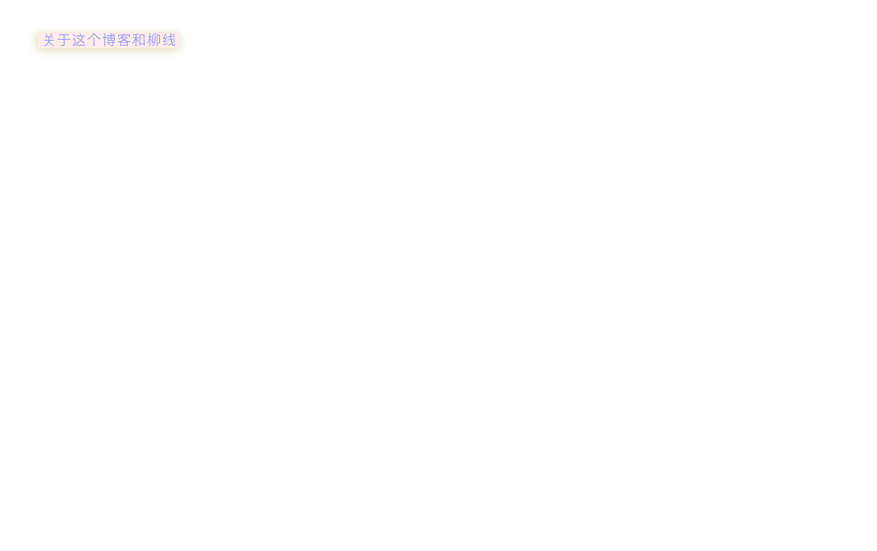
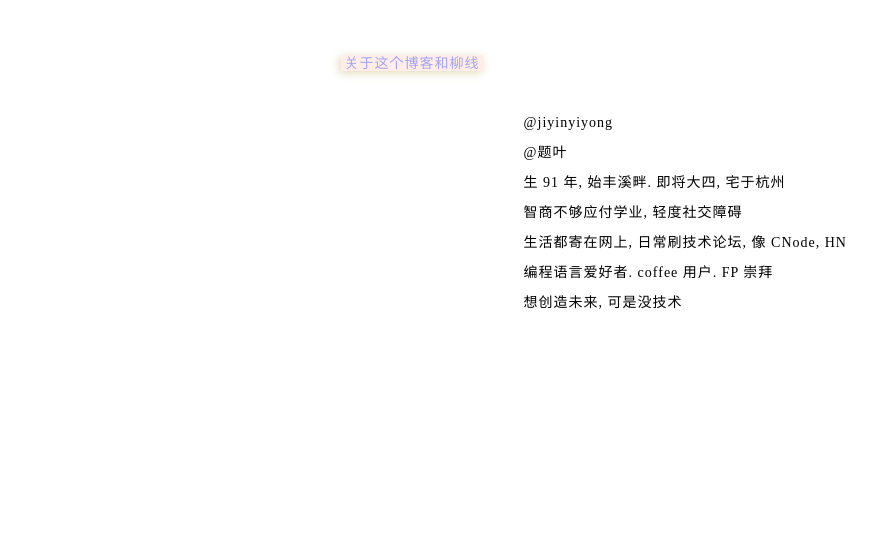
Before and after one commit to jiyinyiyong/blog, a plain HTML site: page index.jade in a window 1280 px wide. Shown: the whole page, without its empty margins (30-907 px from the left). Drawn offline with nearby package versions, Linux system fonts and the light colour scheme; files that its build step writes are made by us from their sources.

Commit message:
调整样式

```diff
--- a/index.jade
+++ b/index.jade
@@ -1,8 +1,17 @@
 
 html
   head
-    title Jiyin Yiyong
+    title 题叶
     link(rel='stylesheet',href='style.css')
   body
-    #list
-      a(href='posts/about-this-blog.html') 关于这个博客和柳线
+    #wrap
+      #list
+        a(href='posts/about-this-blog.html') 关于这个博客和柳线
+      #about
+        p @jiyinyiyong
+        p @题叶
+        p 生 91 年, 始丰溪畔. 即将大四, 宅于杭州
+        p 智商不够应付学业, 轻度社交障碍
+        p 生活都寄在网上, 日常刷技术论坛, 像 CNode, HN
+        p 编程语言爱好者. coffee 用户. FP 崇拜
+        p 想创造未来, 可是没技术
--- a/liuxian.coffee
+++ b/liuxian.coffee
@@ -64,7 +64,7 @@ make_html = (arr) ->
   html
 
 make_page = (arr) ->
-  content = "<title>#{title}</title>"
+  content = "<title>#{title}</title><a id='home' href='../index.html'>Home</a>"
   content+= '<link rel="stylesheet" href="../style.css">'
   for line in arr
     if typeof line is 'object'
--- a/style.css
+++ b/style.css
@@ -1,11 +1,19 @@
+
+::-webkit-scrollbar {
+  width: 4px;
+  background: hsl(30,30%,90%);
+}
+::-webkit-scrollbar-thumb {
+  -webkit-border-radius: 4px;
+  background: hsl(0,20%,70%);
+}
 
 body {
   font-size: 14px;
   box-sizing: border-box;
   font-family: 'wenquanyi micro hei', 'microsoft yahei';
   letter-spacing: 1px;
-  padding: 20px 60px;
-  line-height: 24px;
+  line-height: 30px;
 }
 
 .code_block, .inline_code, a {
@@ -17,7 +25,10 @@ body {
 }
 
 .code_block {
-  width: 800px;
+  width: 700px;
+}
+
+.code_block>.code_block {
   margin-left: 15px;
 }
 
@@ -38,3 +49,28 @@ p {
   margin-top: 100px;
   width: 800px;
 }
+
+#home {
+  position: fixed;;
+  top: 100px;
+  left: 0px;
+  padding: 2px 6px;
+}
+
+#wrap {
+  display: -webkit-box;
+  -webkit-box-orient: horizontal;
+}
+
+#list {
+  margin-top: 40px;
+  padding-right: 20px;
+  width: 40%;
+  height: 500px;
+  text-align: right;
+  overflow-y: scroll;
+}
+
+#about {
+  padding: 100px 20px;
+}
```
Also changed, not shown: posts/about-this-blog.html (+1 -1 lines), favicon.ico (added), index.html.
